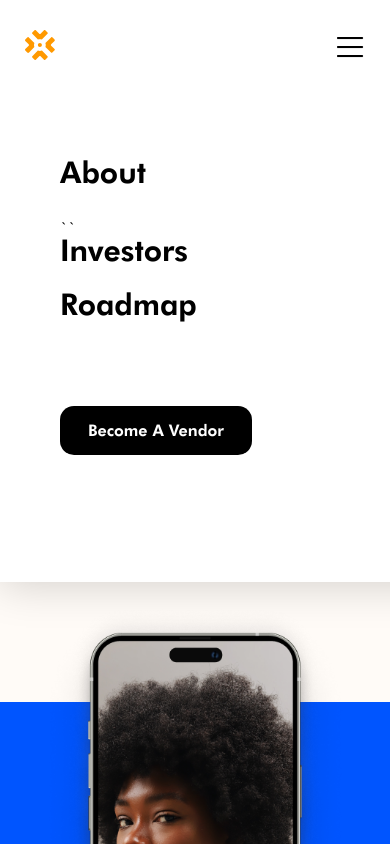
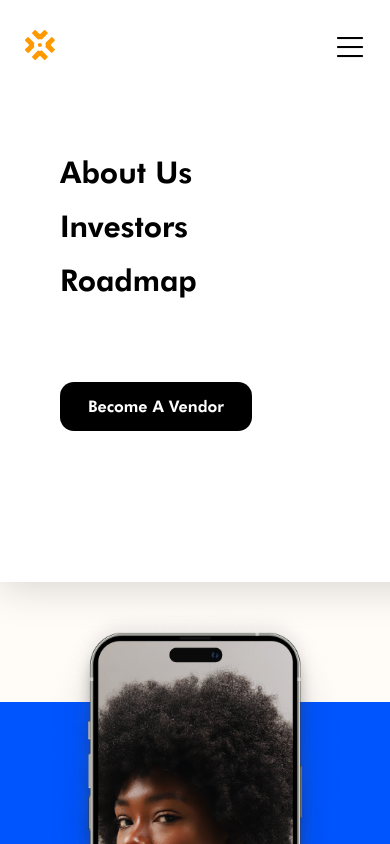
Before and after one commit to deHypeChief/propella, a React (Vite) app in the folder client/: page / in a window 390 px wide. Both pictures are taken after a click on the element 350 px from the left and 47 px from the top of the page. Shown: the top 844 px of the page. Built offline with nearby package versions, Linux system fonts and the light colour scheme; no server answers.

Commit message:
update to cros midddleware

```diff
--- a/client/src/components/navbar/navbar.jsx
+++ b/client/src/components/navbar/navbar.jsx
@@ -74,8 +74,8 @@ export function HomeNav() {
                 <div className="backHam">
                     <li>
                         <Link to={'/about'}>
-                            <p>About</p>
-                        </Link>``
+                            <p>About Us</p>
+                        </Link>
                     </li>
                     <li>
                         <Link to={'/investors'}>
@@ -179,7 +179,7 @@ export function OtherNav() {
                 <div className="backHam">
                     <li>
                         <Link to={'/about'}>
-                            <p>About</p>
+                            <p>About Us</p>
                         </Link>
                     </li>
                     <li>
```
